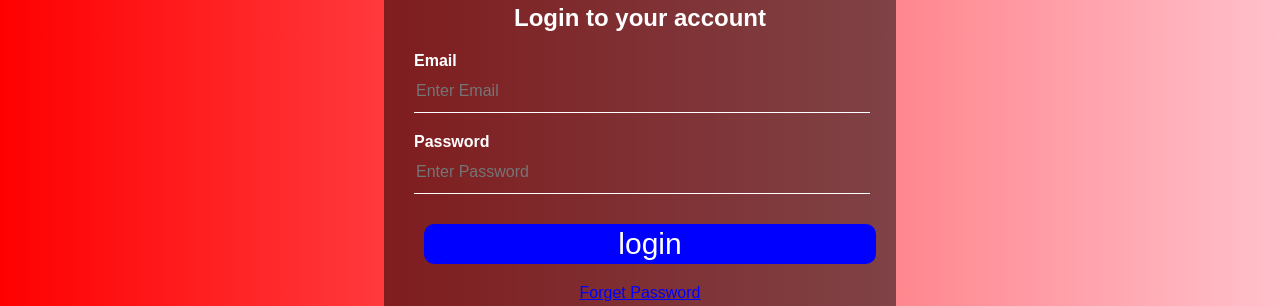
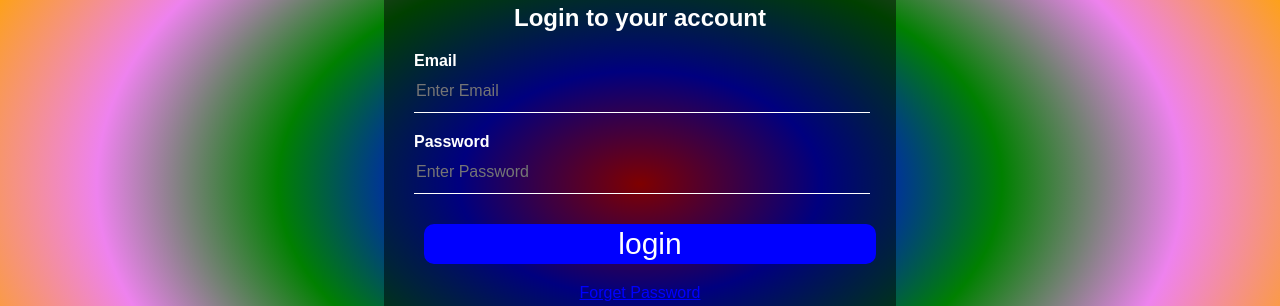
Before and after one commit to roshan-bajgain/facebook-page, a plain HTML site: page index.html in a window 1280 px wide. Shown: the part 216-522 px from the top of the page. Drawn offline with Linux system fonts and the light colour scheme.

Commit message:
add radient gradient

```diff
--- a/style.css
+++ b/style.css
@@ -2,7 +2,7 @@ body{
     margin: 0;
     padding: 0;
     font-family: sans-serif;
-    background: linear-gradient(to right,red,pink);
+    background: radial-gradient(red, blue,green,violet,orange,black);
     height: 100vh;
 }
 .box{
```
